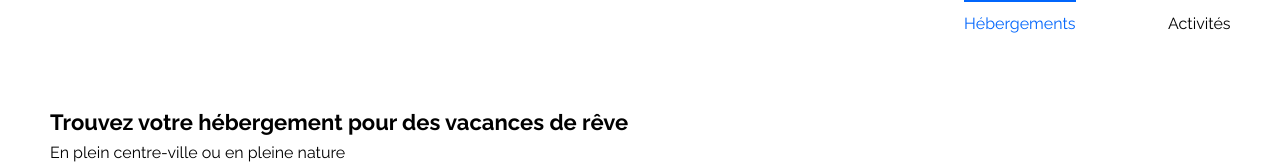
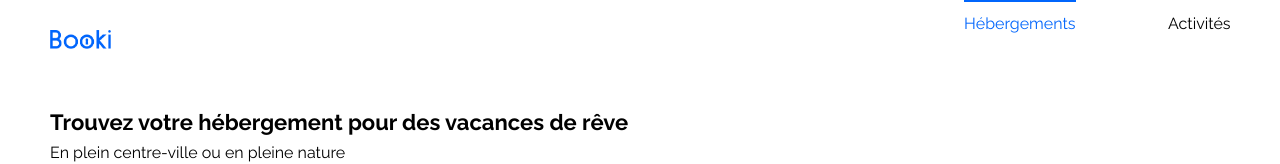
Before and after one commit to BryanB-Dev/Booki, a plain HTML site: page index.html in a window 1280 px wide. Shown: the top 164 px of the page. Drawn offline with Linux system fonts and the light colour scheme; the site is published under a folder, as on GitHub Pages, so addresses that start at the root find nothing.

Commit message:
Fix logo url

```diff
--- a/css/style.css
+++ b/css/style.css
@@ -34,7 +34,7 @@ h1 {
     width: 161.1px;
     height: 79px;
     text-indent: -9999px;
-    background-image: url(/images/logo/Booki.png);
+    background-image: url(../images/logo/Booki.png);
     background-size: 61.1px 19px;
     background-repeat: no-repeat;
     background-position: center center;
```
